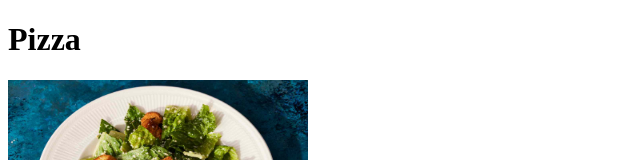
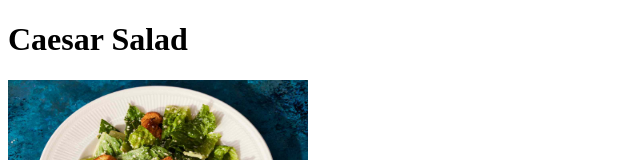
Before and after one commit to CricketCSFS/odin-recipes, a plain HTML site: page recipes/caesar-salad.html in a window 1280 px wide. Shown: the top 160 px of the page, without its empty margins (0-640 px from the left). Drawn offline with Linux system fonts and the light colour scheme.

Commit message:
Fix spelling error

```diff
--- a/recipes/caesar-salad.html
+++ b/recipes/caesar-salad.html
@@ -6,7 +6,7 @@
     <title>Caesar Salad Recipe</title>
 </head>
 <body>
-    <h1>Pizza</h1>
+    <h1>Caesar Salad</h1>
     <img src="../img/caesarsalad.png" height="200" width="300">
 
     <h2>Description</h2>
```
